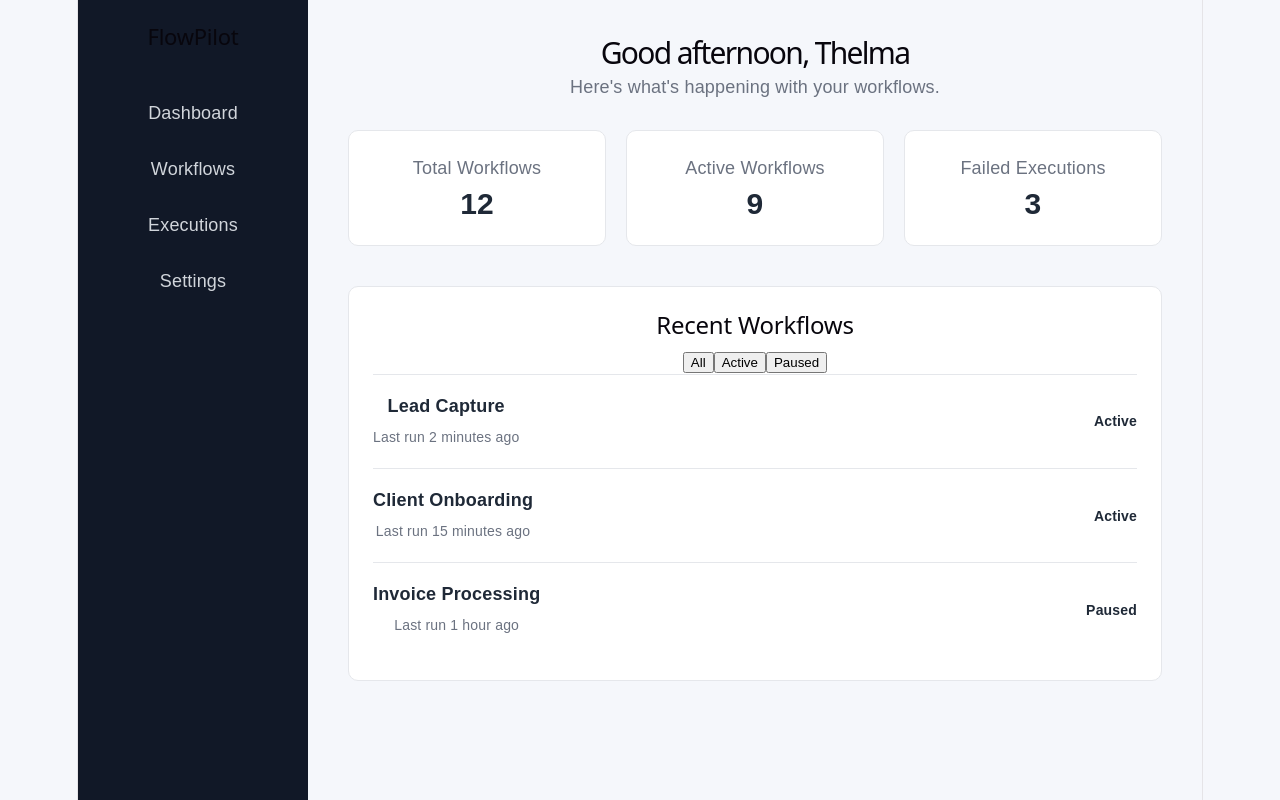
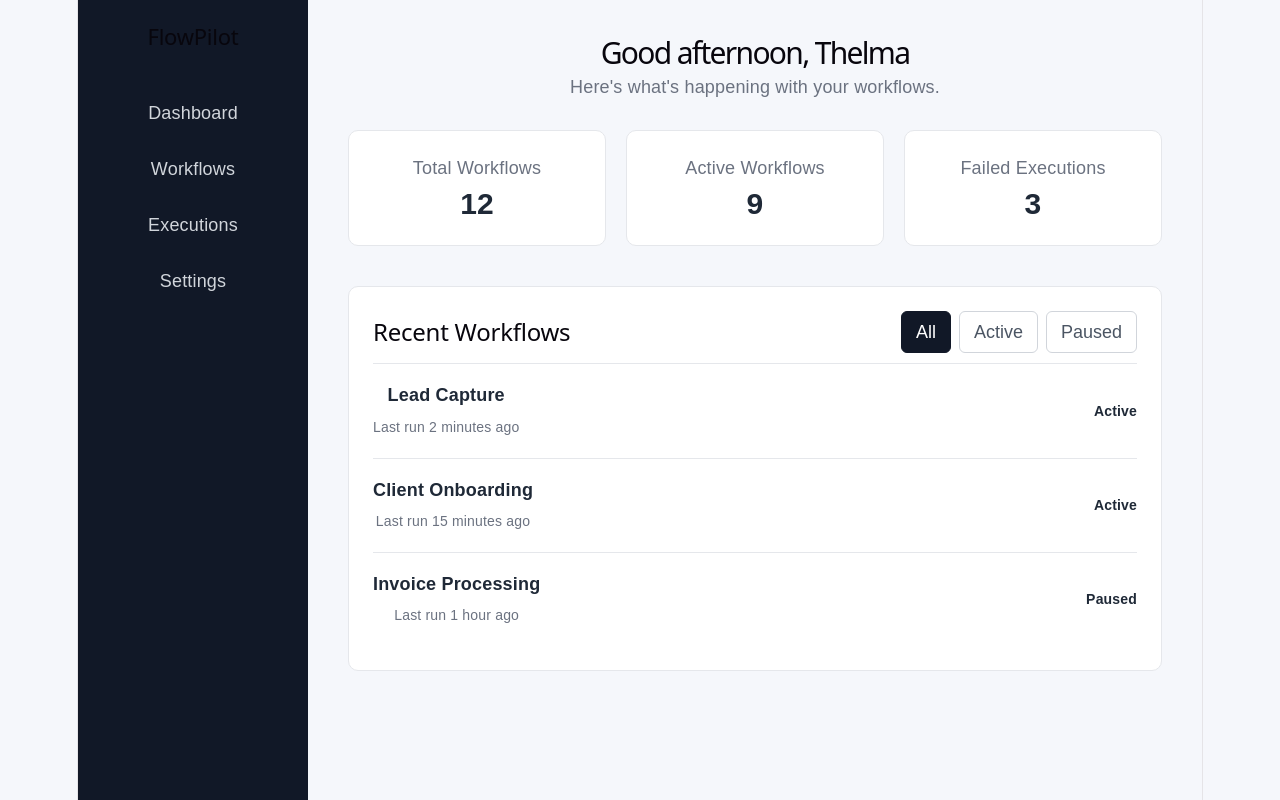
Before and after one commit to AutomateWithTee/FlowPilot, a React (Vite) app: page / in a window 1280 px wide. Built offline with nearby package versions, Linux system fonts and the light colour scheme.

Commit message:
Improve workflow filter accessibility

```diff
--- a/src/App.css
+++ b/src/App.css
@@ -7,6 +7,11 @@ body {
   font-family: Arial, sans-serif;
   background: #f5f7fb;
   color: #1f2937;
+}
+
+button,
+a {
+  font: inherit;
 }
 
 .app {
@@ -95,8 +100,44 @@ body {
   border: 1px solid #e5e7eb;
 }
 
-.workflows h2 {
-  margin-top: 0;
+.workflow-header {
+  display: flex;
+  justify-content: space-between;
+  align-items: center;
+  margin-bottom: 10px;
+}
+
+.workflow-header h2 {
+  margin: 0;
+}
+
+.filters {
+  display: flex;
+  gap: 8px;
+}
+
+.filters button {
+  border: 1px solid #d1d5db;
+  background: white;
+  color: #4b5563;
+  padding: 7px 14px;
+  border-radius: 6px;
+  cursor: pointer;
+}
+
+.filters button:hover {
+  background: #f3f4f6;
+}
+
+.filters button.active-filter {
+  background: #111827;
+  color: white;
+  border-color: #111827;
+}
+
+.filters button:focus-visible {
+  outline: 3px solid #93c5fd;
+  outline-offset: 2px;
 }
 
 .workflow-card {
@@ -122,3 +163,8 @@ body {
   font-size: 14px;
   font-weight: 600;
 }
+
+.empty-state {
+  color: #6b7280;
+  padding: 20px 0;
+}
```
